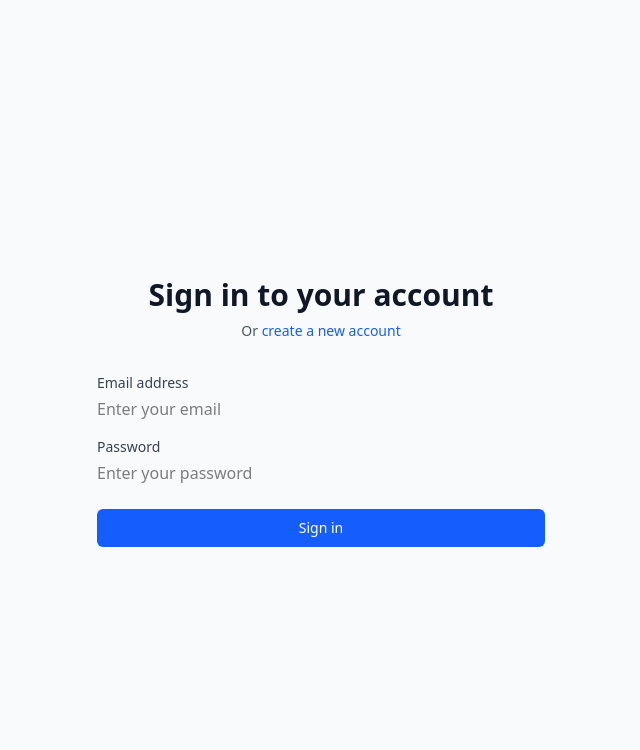
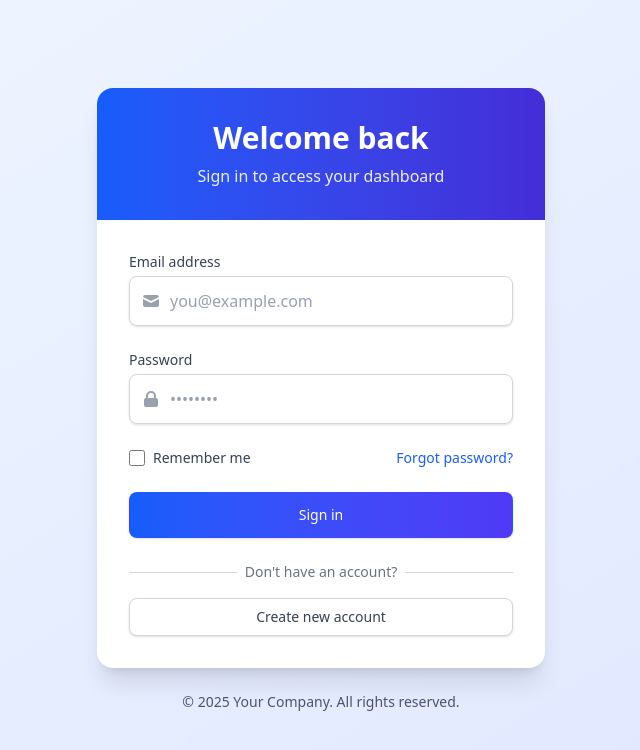
Before and after one commit to NajimuddinS/Refrd, a React (Vite) app in the folder client/: page /login in a window 1280 px wide. Shown: the top 750 px of the page, without its empty margins (319-959 px from the left). Built offline with nearby package versions, Linux system fonts and the light colour scheme.

Commit message:
files added

```diff
--- a/client/src/components/Login.jsx
+++ b/client/src/components/Login.jsx
@@ -27,30 +27,38 @@ const Login = () => {
   };
 
   return (
-    <div className="min-h-screen flex items-center justify-center bg-gray-50 py-12 px-4 sm:px-6 lg:px-8">
-      <div className="max-w-md w-full space-y-8">
-        <div>
-          <h2 className="mt-6 text-center text-3xl font-extrabold text-gray-900">
-            Sign in to your account
-          </h2>
-          <p className="mt-2 text-center text-sm text-gray-600">
-            Or{' '}
-            <Link to="/register" className="font-medium text-blue-600 hover:text-blue-500">
-              create a new account
-            </Link>
-          </p>
+    <div className="min-h-screen bg-gradient-to-br from-blue-50 to-indigo-100 flex items-center justify-center p-4">
+      <div className="w-full max-w-md">
+        <div className="bg-white rounded-2xl shadow-xl overflow-hidden">
+          <div className="bg-gradient-to-r from-blue-600 to-indigo-700 p-8 text-white text-center">
+            <h2 className="text-3xl font-bold">Welcome back</h2>
+            <p className="mt-2 opacity-90">Sign in to access your dashboard</p>
           </div>
-        <form className="mt-8 space-y-6" onSubmit={handleSubmit}>
+
+          <div className="p-8">
             {error && (
-            <div className="bg-red-100 border border-red-400 text-red-700 px-4 py-3 rounded relative">
-              {error}
+              <div className="mb-6 bg-red-50 border-l-4 border-red-500 text-red-700 p-4 rounded">
+                <div className="flex items-center">
+                  <svg className="w-5 h-5 mr-2" fill="currentColor" viewBox="0 0 20 20">
+                    <path fillRule="evenodd" d="M10 18a8 8 0 100-16 8 8 0 000 16zM8.707 7.293a1 1 0 00-1.414 1.414L8.586 10l-1.293 1.293a1 1 0 101.414 1.414L10 11.414l1.293 1.293a1 1 0 001.414-1.414L11.414 10l1.293-1.293a1 1 0 00-1.414-1.414L10 8.586 8.707 7.293z" clipRule="evenodd" />
+                  </svg>
+                  <span className="font-medium">{error}</span>
+                </div>
               </div>
             )}
-          <div className="space-y-4">
+
+            <form className="space-y-6" onSubmit={handleSubmit}>
               <div>
-              <label htmlFor="email" className="block text-sm font-medium text-gray-700">
+                <label htmlFor="email" className="block text-sm font-medium text-gray-700 mb-1">
                   Email address
                 </label>
+                <div className="relative">
+                  <div className="absolute inset-y-0 left-0 pl-3 flex items-center pointer-events-none">
+                    <svg className="h-5 w-5 text-gray-400" fill="currentColor" viewBox="0 0 20 20">
+                      <path d="M2.003 5.884L10 9.882l7.997-3.998A2 2 0 0016 4H4a2 2 0 00-1.997 1.884z" />
+                      <path d="M18 8.118l-8 4-8-4V14a2 2 0 002 2h12a2 2 0 002-2V8.118z" />
+                    </svg>
+                  </div>
                   <input
                     id="email"
                     name="email"
@@ -59,14 +67,22 @@ const Login = () => {
                     required
                     value={email}
                     onChange={(e) => setEmail(e.target.value)}
-                className="form-input mt-1"
-                placeholder="Enter your email"
+                    className="block w-full pl-10 pr-3 py-3 border border-gray-300 rounded-lg shadow-sm placeholder-gray-400 focus:outline-none focus:ring-2 focus:ring-blue-500 focus:border-blue-500"
+                    placeholder="you@example.com"
                   />
                 </div>
+              </div>
+
               <div>
-              <label htmlFor="password" className="block text-sm font-medium text-gray-700">
+                <label htmlFor="password" className="block text-sm font-medium text-gray-700 mb-1">
                   Password
                 </label>
+                <div className="relative">
+                  <div className="absolute inset-y-0 left-0 pl-3 flex items-center pointer-events-none">
+                    <svg className="h-5 w-5 text-gray-400" fill="currentColor" viewBox="0 0 20 20">
+                      <path fillRule="evenodd" d="M5 9V7a5 5 0 0110 0v2a2 2 0 012 2v5a2 2 0 01-2 2H5a2 2 0 01-2-2v-5a2 2 0 012-2zm8-2v2H7V7a3 3 0 016 0z" clipRule="evenodd" />
+                    </svg>
+                  </div>
                   <input
                     id="password"
                     name="password"
@@ -75,9 +91,28 @@ const Login = () => {
                     required
                     value={password}
                     onChange={(e) => setPassword(e.target.value)}
-                className="form-input mt-1"
-                placeholder="Enter your password"
+                    className="block w-full pl-10 pr-3 py-3 border border-gray-300 rounded-lg shadow-sm placeholder-gray-400 focus:outline-none focus:ring-2 focus:ring-blue-500 focus:border-blue-500"
+                    placeholder="••••••••"
                   />
+                </div>
+              </div>
+
+              <div className="flex items-center justify-between">
+                <div className="flex items-center">
+                  <input
+                    id="remember-me"
+                    name="remember-me"
+                    type="checkbox"
+                    className="h-4 w-4 text-blue-600 focus:ring-blue-500 border-gray-300 rounded"
+                  />
+                  <label htmlFor="remember-me" className="ml-2 block text-sm text-gray-700">
+                    Remember me
+                  </label>
+                </div>
+                <div className="text-sm">
+                  <Link to="/forgot-password" className="font-medium text-blue-600 hover:text-blue-500">
+                    Forgot password?
+                  </Link>
                 </div>
               </div>
 
@@ -85,12 +120,48 @@ const Login = () => {
                 <button
                   type="submit"
                   disabled={loading}
-              className="group relative w-full flex justify-center py-2 px-4 border border-transparent text-sm font-medium rounded-md text-white bg-blue-600 hover:bg-blue-700 focus:outline-none focus:ring-2 focus:ring-offset-2 focus:ring-blue-500 disabled:opacity-50"
+                  className={`w-full flex justify-center py-3 px-4 border border-transparent rounded-lg shadow-sm text-sm font-medium text-white bg-gradient-to-r from-blue-600 to-indigo-600 hover:from-blue-700 hover:to-indigo-700 focus:outline-none focus:ring-2 focus:ring-offset-2 focus:ring-blue-500 transition-all duration-200 ${loading ? 'opacity-70 cursor-not-allowed' : ''}`}
                 >
-              {loading ? 'Signing in...' : 'Sign in'}
+                  {loading ? (
+                    <>
+                      <svg className="animate-spin -ml-1 mr-3 h-5 w-5 text-white" xmlns="http://www.w3.org/2000/svg" fill="none" viewBox="0 0 24 24">
+                        <circle className="opacity-25" cx="12" cy="12" r="10" stroke="currentColor" strokeWidth="4"></circle>
+                        <path className="opacity-75" fill="currentColor" d="M4 12a8 8 0 018-8V0C5.373 0 0 5.373 0 12h4zm2 5.291A7.962 7.962 0 014 12H0c0 3.042 1.135 5.824 3 7.938l3-2.647z"></path>
+                      </svg>
+                      Signing in...
+                    </>
+                  ) : 'Sign in'}
                 </button>
               </div>
             </form>
+
+            <div className="mt-6">
+              <div className="relative">
+                <div className="absolute inset-0 flex items-center">
+                  <div className="w-full border-t border-gray-300"></div>
+                </div>
+                <div className="relative flex justify-center text-sm">
+                  <span className="px-2 bg-white text-gray-500">
+                    Don't have an account?
+                  </span>
+                </div>
+              </div>
+
+              <div className="mt-4">
+                <Link
+                  to="/register"
+                  className="w-full flex justify-center py-2 px-4 border border-gray-300 rounded-lg shadow-sm text-sm font-medium text-gray-700 bg-white hover:bg-gray-50 focus:outline-none focus:ring-2 focus:ring-offset-2 focus:ring-blue-500 transition-all duration-200"
+                >
+                  Create new account
+                </Link>
+              </div>
+            </div>
+          </div>
+        </div>
+
+        <div className="mt-6 text-center text-sm text-gray-600">
+          <p>© {new Date().getFullYear()} Your Company. All rights reserved.</p>
+        </div>
       </div>
     </div>
   );
```
Also changed, not shown: 2 other files (tests, documents, lock files or other folders). Lines whose indentation alone changed are shown as unchanged.
